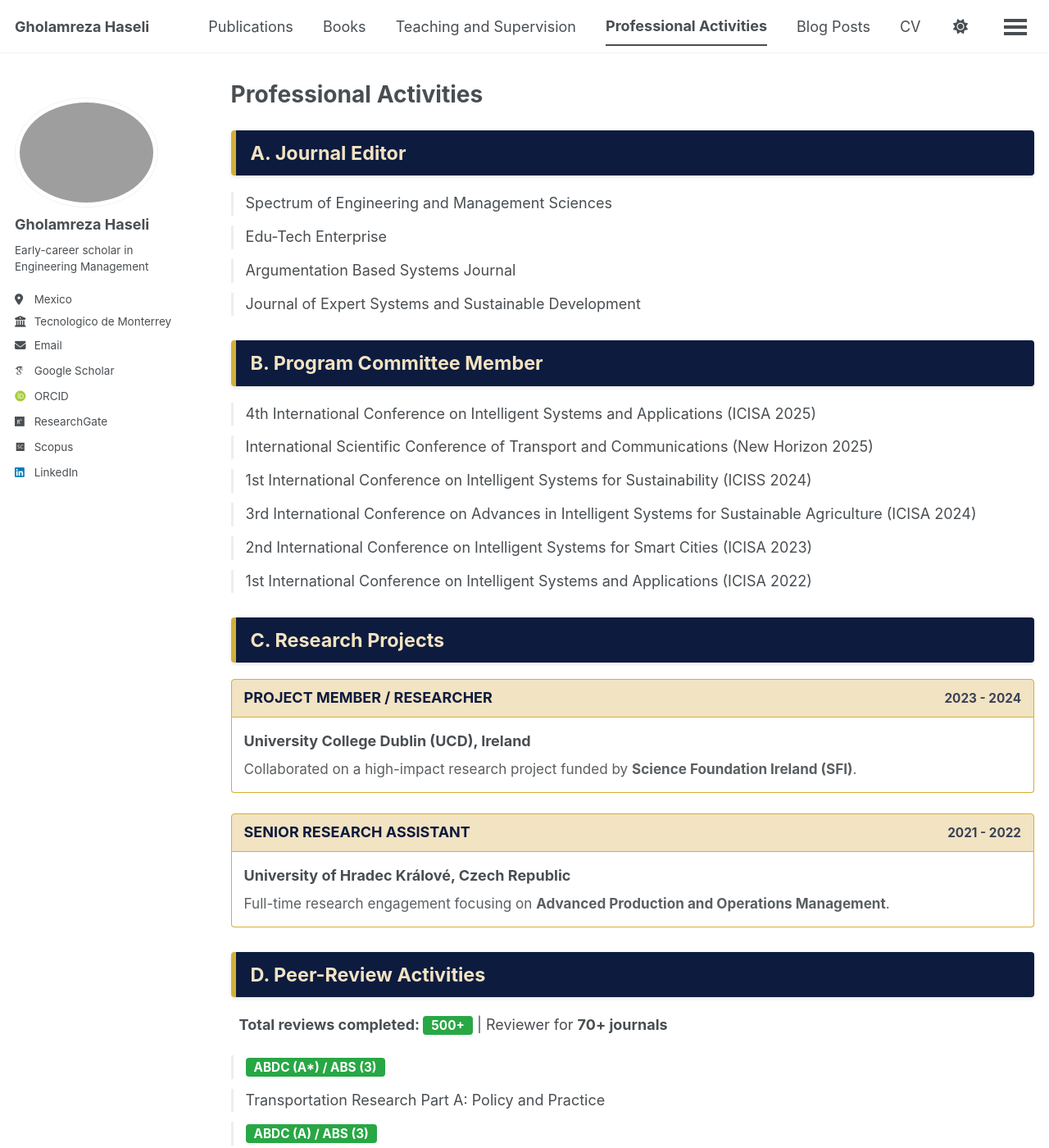
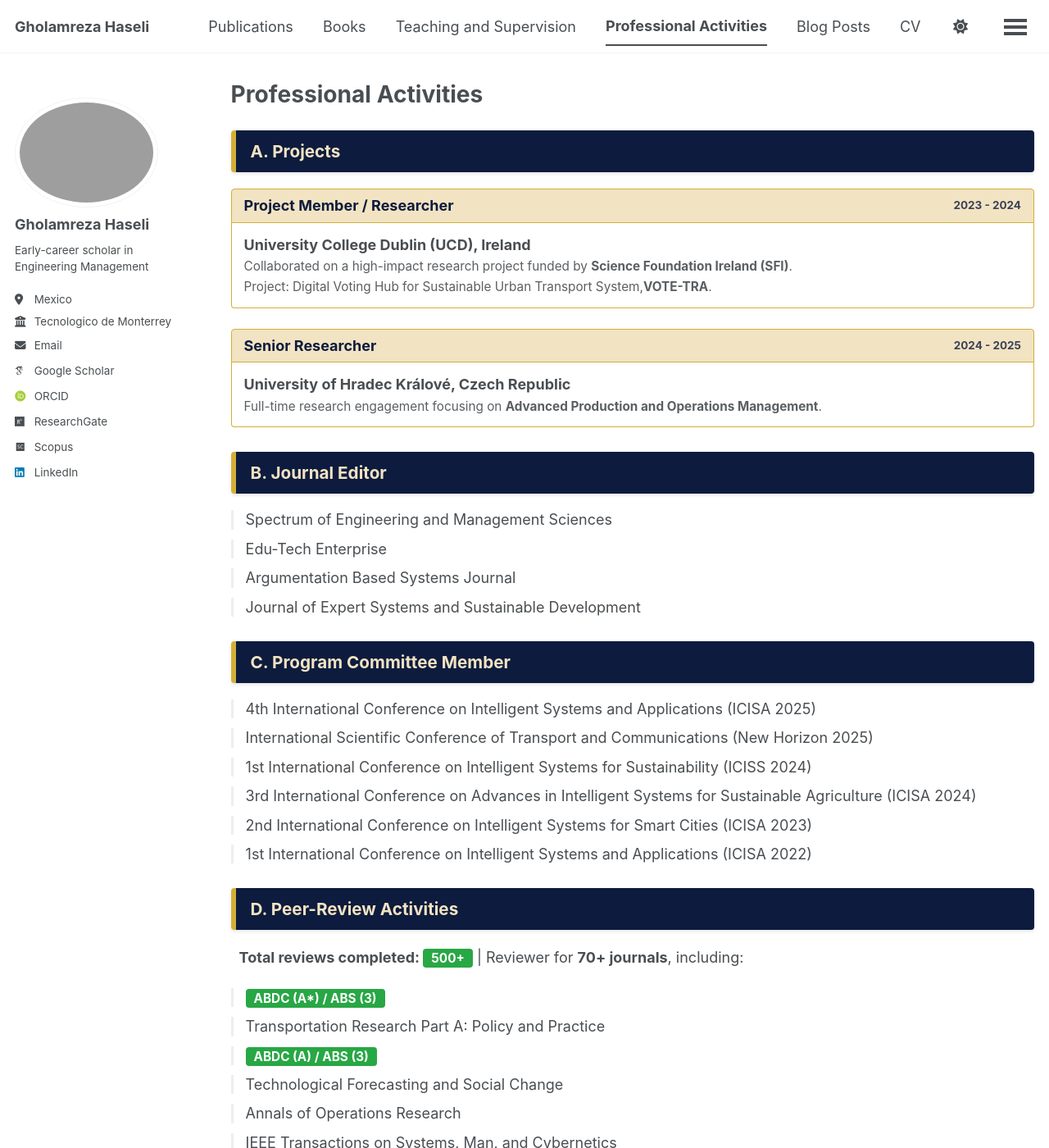
Before and after one commit to Gholamreza-Haseli/Gholamreza-Haseli.github.io, a Jekyll site: the page built from _pages/portfolio.html, in a window 1280 px wide and 1400 px high. Shown: the whole window at 82% size. Built offline with Jekyll 4.4.1, drawn with Linux system fonts in a browser that asks for light colours; some web fonts are replaced; a script bundle is joined from its source files by our own code; library files that are not in the unit come from our copies; some of the changed text lies outside the part shown.

Commit message:
Update portfolio.html

```diff
--- a/_pages/portfolio.html
+++ b/_pages/portfolio.html
@@ -18,7 +18,7 @@ author_profile: true
     border-radius: 4px;
     margin: 30px 0 20px 0;
     border-left: 6px solid #d4af37;
-    font-size: 1.3em;
+    font-size: 1.15em;
     font-weight: bold;
     display: flex;
     align-items: center;
@@ -43,7 +43,7 @@ author_profile: true
     margin-bottom: 12px;
     padding-left: 15px;
     border-left: 3px solid var(--border-color, #eee);
-    line-height: 1.6;
+    line-height: 1.3;
     color: inherit;
   }
 
@@ -64,7 +64,33 @@ author_profile: true
 
 <div class="activity-section">
 
-  <div class="poms-header">A. Journal Editor</div>
+  <div class="poms-header">A. Projects</div>
+  <ul class="activity-list">
+    <li class="project-item">
+      <div class="sub-project-gold">
+        <span>Project Member / Researcher</span>
+        <span style="font-size: 0.75em; opacity: 0.8;">2023 - 2024</span>
+      </div>
+      <div style="padding: 15px; border: 1px solid #d4af37; border-top: none; border-bottom-left-radius: 4px; border-bottom-right-radius: 4px;">
+        <strong style="color: var(--primary-color);">University College Dublin (UCD), Ireland</strong>
+        <p style="margin: 5px 0 0 0; font-size: 0.85em; opacity: 0.9;">Collaborated on a high-impact research project funded by <strong>Science Foundation Ireland (SFI)</strong>.</p>
+        <p style="margin: 5px 0 0 0; font-size: 0.85em; opacity: 0.9;">Project: Digital Voting Hub for Sustainable Urban Transport System,<strong>VOTE-TRA</strong>.</p>
+
+      </div>
+    </li>
+
+    <li class="project-item">
+      <div class="sub-project-gold">
+        <span>Senior Researcher</span>
+        <span style="font-size: 0.75em; opacity: 0.8;">2024 - 2025</span>
+      </div>
+      <div style="padding: 15px; border: 1px solid #d4af37; border-top: none; border-bottom-left-radius: 4px; border-bottom-right-radius: 4px;">
+        <strong style="color: var(--primary-color);">University of Hradec Králové, Czech Republic</strong>
+        <p style="margin: 5px 0 0 0; font-size: 0.85em; opacity: 0.9;">Full-time research engagement focusing on <strong>Advanced Production and Operations Management</strong>.</p>
+      </div>
+    </li>
+  </ul>
+  <div class="poms-header">B. Journal Editor</div>
   <ul class="activity-list">
     <li><a href="https://sems-journal.org/index.php/sems/index" target="_blank">Spectrum of Engineering and Management Sciences</a></li>
     <li><a href="https://ete.sciten.org/index.php/ete/index" target="_blank">Edu-Tech Enterprise</a></li>
@@ -72,7 +98,7 @@ author_profile: true
     <li><a href="https://essd-journal.org/index.php/essd/index" target="_blank">Journal of Expert Systems and Sustainable Development</a></li>
   </ul>
 
-  <div class="poms-header">B. Program Committee Member</div>
+  <div class="poms-header">C. Program Committee Member</div>
   <ul class="activity-list">
     <li><a href="https://sites.google.com/view/icisa2025/home" target="_blank">4th International Conference on Intelligent Systems and Applications (ICISA 2025)</a></li>
     <li><a href="https://novihorizonti.sf.ues.rs.ba" target="_blank">International Scientific Conference of Transport and Communications (New Horizon 2025)</a></li>
@@ -82,34 +108,9 @@ author_profile: true
     <li><a href="https://sites.google.com/view/icisa2022/home" target="_blank">1st International Conference on Intelligent Systems and Applications (ICISA 2022)</a></li>
   </ul>
 
-  <div class="poms-header">C. Research Projects</div>
-  <ul class="activity-list">
-    <li class="project-item">
-      <div class="sub-project-gold">
-        <span>PROJECT MEMBER / RESEARCHER</span>
-        <span style="font-size: 0.85em; opacity: 0.8;">2023 - 2024</span>
-      </div>
-      <div style="padding: 15px; border: 1px solid #d4af37; border-top: none; border-bottom-left-radius: 4px; border-bottom-right-radius: 4px;">
-        <strong style="color: var(--primary-color);">University College Dublin (UCD), Ireland</strong>
-        <p style="margin: 5px 0 0 0; font-size: 0.95em; opacity: 0.9;">Collaborated on a high-impact research project funded by <strong>Science Foundation Ireland (SFI)</strong>.</p>
-      </div>
-    </li>
-
-    <li class="project-item">
-      <div class="sub-project-gold">
-        <span>SENIOR RESEARCH ASSISTANT</span>
-        <span style="font-size: 0.85em; opacity: 0.8;">2021 - 2022</span>
-      </div>
-      <div style="padding: 15px; border: 1px solid #d4af37; border-top: none; border-bottom-left-radius: 4px; border-bottom-right-radius: 4px;">
-        <strong style="color: var(--primary-color);">University of Hradec Králové, Czech Republic</strong>
-        <p style="margin: 5px 0 0 0; font-size: 0.95em; opacity: 0.9;">Full-time research engagement focusing on <strong>Advanced Production and Operations Management</strong>.</p>
-      </div>
-    </li>
-  </ul>
-
   <div class="poms-header">D. Peer-Review Activities</div>
   <p style="margin-left: 10px;">
-    <strong>Total reviews completed: <span class="badge-green">500+</span></strong> | Reviewer for <strong>70+ journals</strong>
+    <strong>Total reviews completed: <span class="badge-green">500+</span></strong> | Reviewer for <strong>70+ journals</strong>, including:
   </p>
 
   <ul class="activity-list">
@@ -122,9 +123,26 @@ author_profile: true
     <li><span class="badge-green">ABDC (A) / ABS (2)</span></li>
     <li><a href="https://www.sciencedirect.com/journal/technology-in-society" target="_blank">Technology in Society</a></li>
     <li><a href="https://www.sciencedirect.com/journal/computers-and-industrial-engineering" target="_blank">Computers & Industrial Engineering</a></li>
+    <li><a href="https://www.sciencedirect.com/journal/transport-policy" target="_blank">Transport Policy</a></li>
+    <li><a href="https://www.emerald.com/jeim" target="_blank">Journal of Enterprise Information Management</a></li>
+    <li><span class="badge-green">ABDC (B) / ABS (2)</span></li>
+    <li><a href="https://www.sciencedirect.com/journal/journal-of-engineering-and-technology-management" target="_blank">Journal of Engineering and Technology Management</a></li>
+    <li><span class="badge-green">ABDC (B) / ABS (1)</span></li>
+    <li><a href="https://www.emerald.com/ijppm" target="_blank">International Journal of Productivity and Performance Management</a></li>
+    <li><span class="badge-green">ABDC (C) / ABS (1)</span></li>
+    <li><a href="https://www.sciencedirect.com/journal/expert-systems-with-applications" target="_blank">Expert Systems with Applications</a></li>
+    <li><a href="https://link.springer.com/journal/12597" target="_blank">OPSEARCH</a></li>
+    <li><a href="https://www.tandfonline.com/journals/ucbs20" target="_blank">Cybernetics and Systems</a></li>
+    <li><span class="badge-green">ABDC (B)</span></li>
+    <li><a href="https://link.springer.com/journal/10098" target="_blank">Clean Technologies and Environmental Policy</a></li>
+    <li><a href="https://link.springer.com/journal/10644" target="_blank">Economic Change and Restructuring</a></li>
+    <li><a href="https://www.sciencedirect.com/journal/applied-soft-computing" target="_blank">Applied Soft Computing</a></li>
     <li><strong>And other top-ranked journals:</strong></li>
     <li><a href="https://www.sciencedirect.com/journal/journal-of-industrial-information-integration" target="_blank">Journal of Industrial Information Integration</a></li>
     <li><a href="https://www.sciencedirect.com/journal/sustainable-cities-and-society" target="_blank">Sustainable Cities and Society</a></li>
+    <li><a href="https://www.sciencedirect.com/journal/sustainable-production-and-consumption" target="_blank">Sustainable Production and Consumption</a></li>
+    <li><a href="https://cis.ieee.org/publications/t-fuzzy-systems" target="_blank">IEEE Transactions on Fuzzy Systems</a></li>
+    <li><a href="https://www.sciencedirect.com/journal/engineering-applications-of-artificial-intelligence" target="_blank">Engineering Applications of Artificial Intelligence</a></li>
     <li>etc.</li>
   </ul>
 
```
